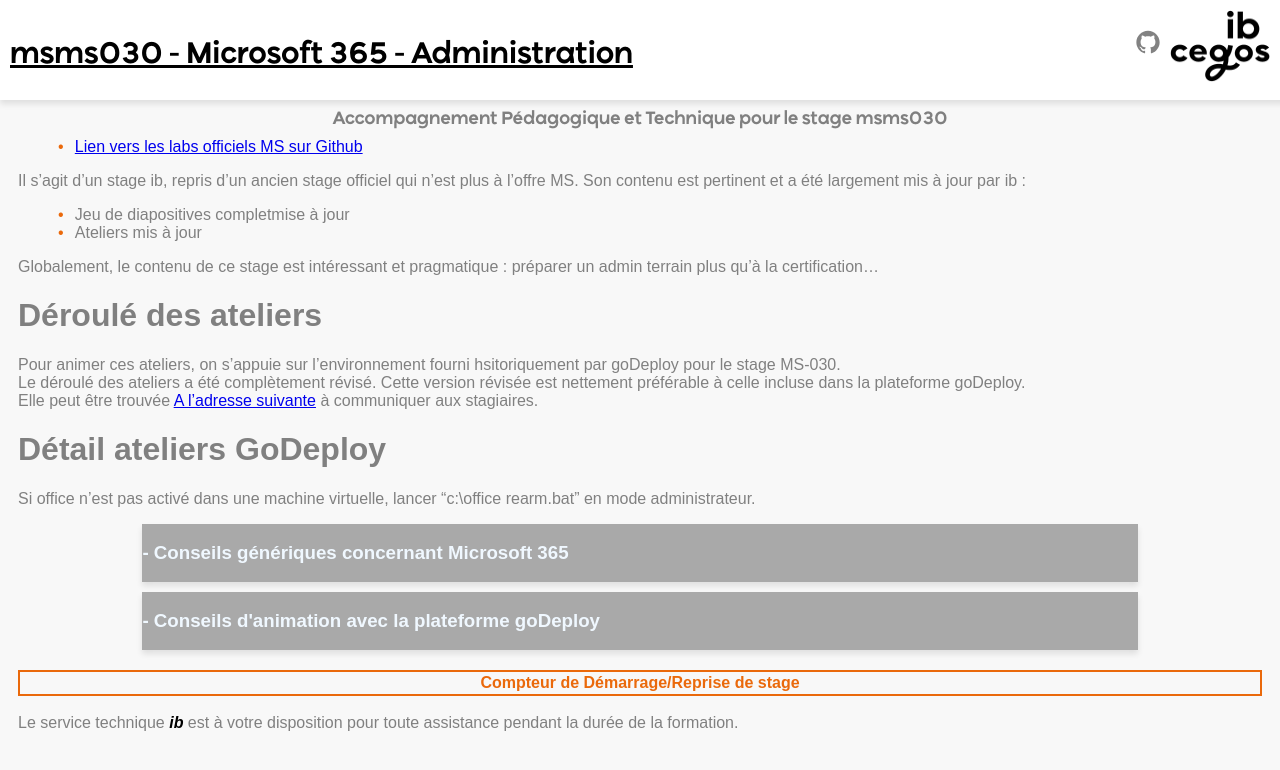
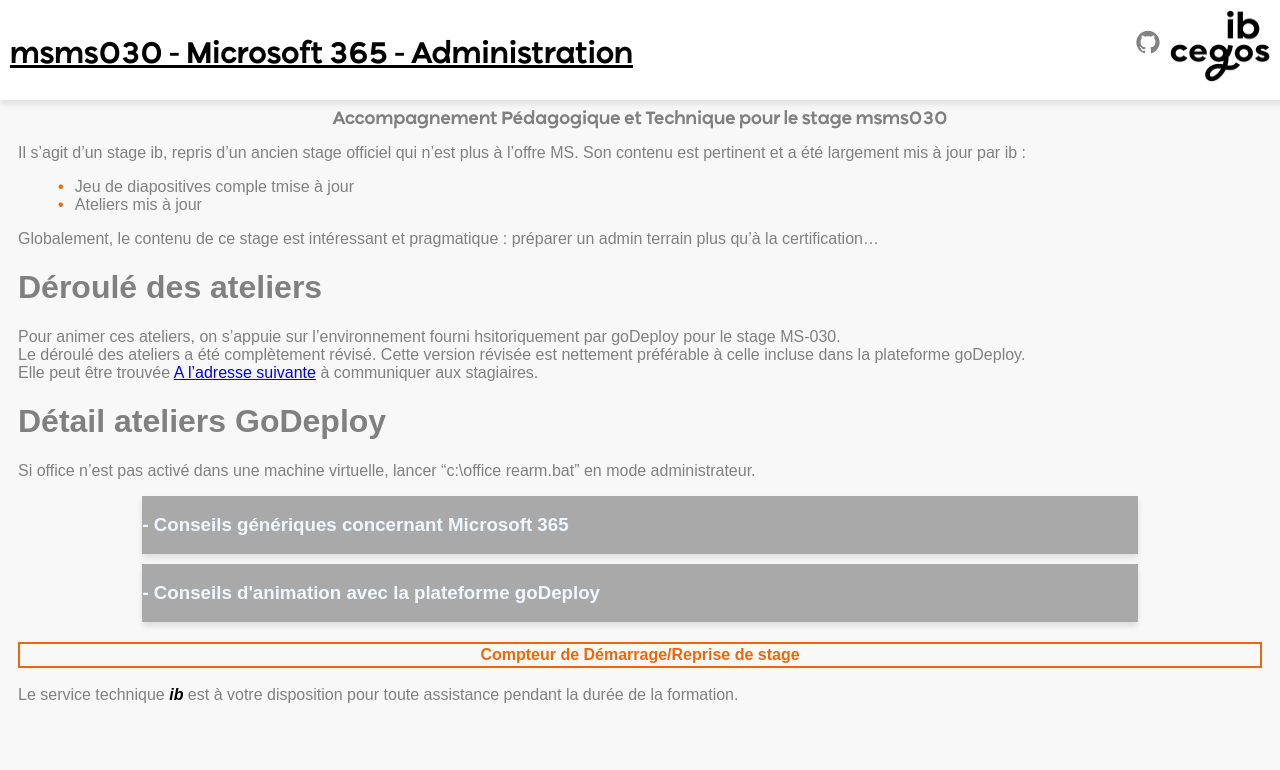
Before and after one commit to renaudwangler/ib-apts, a Jekyll site: the page built from stages/msms030.md, in a window 1280 px wide. Shown: the top 770 px of the page. Built offline with Jekyll 4.4.1, drawn with Linux system fonts in a browser that asks for light colours; our own code applies the rules of GitHub Pages for plain Markdown files.

Commit message:
Update msms030.md

```diff
--- a/stages/msms030.md
+++ b/stages/msms030.md
@@ -2,12 +2,11 @@
 title: Microsoft 365 - Administration
 goDeploy: true
 m365: true
-labs: https://github.com/renaudwangler/ib/tree/master/labs/msms030
-lastEdit: Janvier 2023
+lastEdit: 29/03/2023
 ---
 Il s'agit d'un stage ib, repris d'un ancien stage officiel qui n'est plus à l'offre MS.
 Son contenu est pertinent et a été largement mis à jour par ib :
-- Jeu de diapositives completmise à jour
+- Jeu de diapositives comple tmise à jour
 - Ateliers mis à jour
 
 Globalement, le contenu de ce stage est intéressant et pragmatique : préparer un admin terrain plus qu'à la certification...
```
